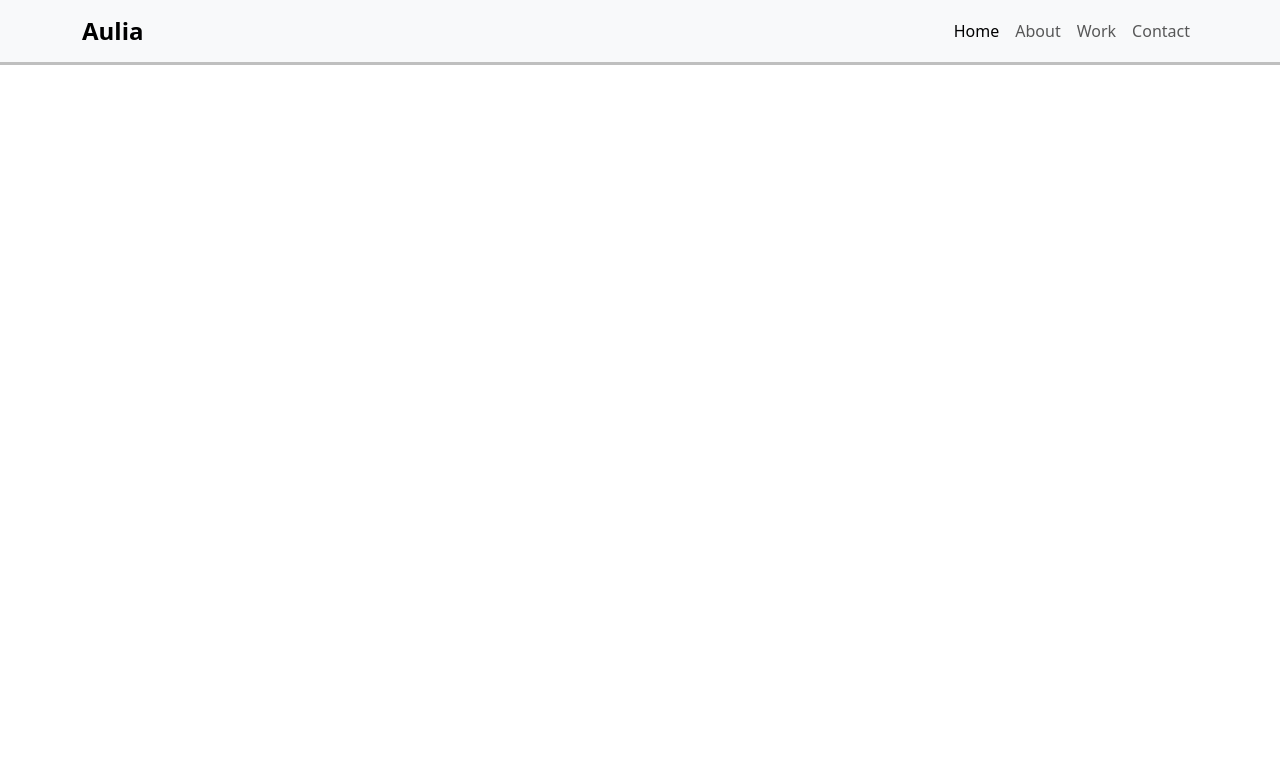
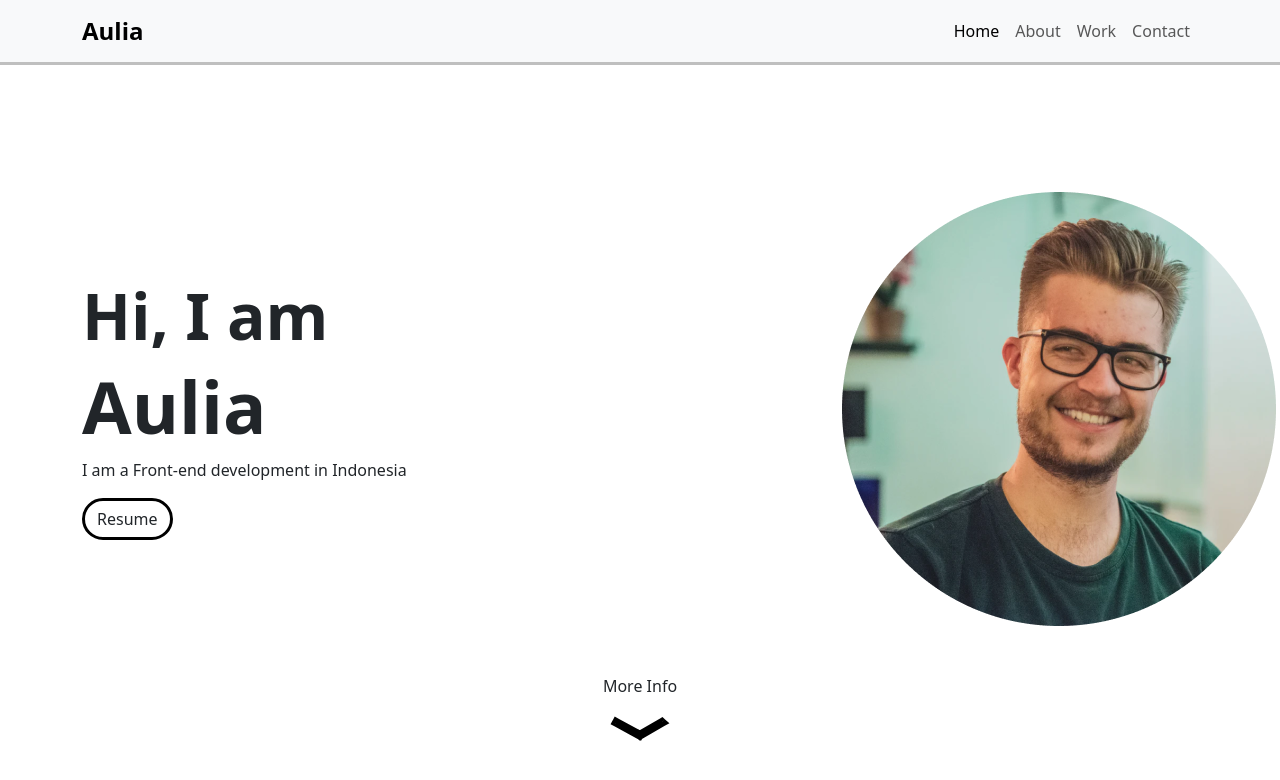
Before and after one commit to auliaafifah25/portfolio-web, a plain HTML site: page index.html in a window 1280 px wide. Drawn offline with nearby package versions, Linux system fonts and the light colour scheme.

Commit message:
add home

```diff
--- a/assets/style.css
+++ b/assets/style.css
@@ -1,4 +1,49 @@
+section {
+  padding-top: 130px;
+}
+
+.btn.button {
+  border: 3px solid black;
+  border-radius: 24px;
+}
+
+.btn.button:hover {
+  border: 3px solid black;
+  color: wheat;
+  background-color: black;
+}
+
 .navbar {
   background-color: white;
   box-shadow: 0 0 0 3px rgba(0, 0, 0, 0.25);
 }
+
+.home h1 {
+  font-size: 72px;
+}
+
+.home h3 {
+  font-size: 64px;
+}
+
+.home .arrow img {
+  width: 60px;
+}
+
+#arrow {
+  animation: 2s upDown infinite;
+}
+
+@keyframes upDown {
+  0% {
+    transform: translateY(0);
+  }
+
+  50% {
+    transform: translateY(10px);
+  }
+
+  100% {
+    transform: translateY(0);
+  }
+}
--- a/index.html
+++ b/index.html
@@ -37,6 +37,24 @@
       </div>
     </nav>
 
+    <section id="home" class="home container">
+      <div class="row d-flex align-items-center">
+        <div class="col-8">
+          <h3 class="fw-semibold">Hi, I am</h3>
+          <h1 class="fw-bold">Aulia</h1>
+          <p>I am a Front-end development in Indonesia</p>
+          <a class="btn button" href="assets/images/potrait.png" download="">Resume</a>
+        </div>
+        <div class="col-4">
+          <img src="assets/images/potrait.png" alt="Potrait" />
+        </div>
+      </div>
+      <div class="arrow w-100 d-flex align-items-center flex-column mt-5">
+        <a class="text-decoration-none text-dark" href="#about">More Info</a>
+        <img id="arrow" class="mt-2" src="assets/images/arrow.svg" alt="arrow icon" />
+      </div>
+    </section>
+
     <script src="main.js"></script>
   </body>
 </html>
```
